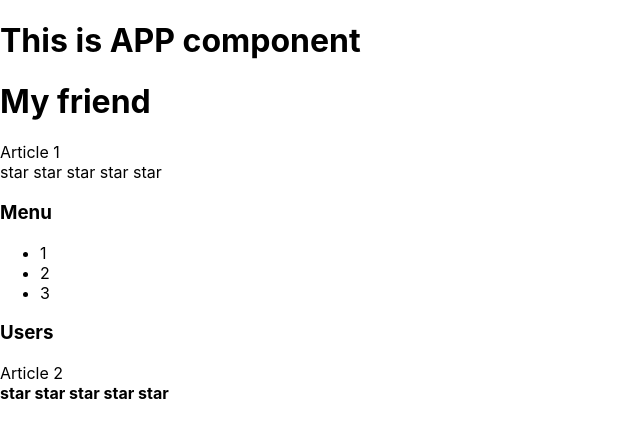
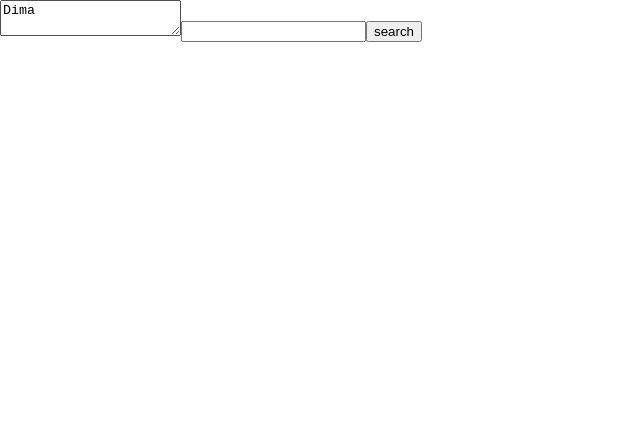
Before and after one commit to Dallmad/examples, a React (Create React App) app: page / in a window 1280 px wide. Shown: the top 438 px of the page, without its empty margins (0-640 px from the left). Built offline with nearby package versions, Linux system fonts and the light colour scheme.

Commit message:
using callback,onClick,onBlur,onChange

```diff
--- /dev/null
+++ b/src/06/06-callback.tsx
@@ -0,0 +1,27 @@
+/*const callback = ()=> {
+    alert('hey')
+}
+window.setTimeout( callback,1000);*/
+
+import {ChangeEvent, MouseEvent} from "react";
+
+export const User =()=>{
+
+const search =(event:MouseEvent<HTMLButtonElement>)=>{
+alert(event.currentTarget.name)
+    }
+const onNameChanged = () => {
+  console.log('name changed')
+}
+const focusLostHandler = () => {
+  console.log('focus lost')
+}
+const onAgeChanged = (event:ChangeEvent<HTMLInputElement>) => {
+  console.log('age changed: '+ event.currentTarget.value)
+}
+    return <div>
+        <textarea onChange={onNameChanged} onBlur={focusLostHandler}>Dima</textarea>
+        <input onChange={onAgeChanged} type={'number'}/>
+        <button name='search' onClick={search}>search</button>
+    </div>
+}
--- a/src/index.tsx
+++ b/src/index.tsx
@@ -3,12 +3,13 @@
 import './index.css';
 import App from './App';
 import reportWebVitals from './reportWebVitals';
+import {User} from "./06/06-callback";
 
 
 
 ReactDOM.render(
   <React.StrictMode>
-    <App />
+    <User />
   </React.StrictMode>,
   document.getElementById('root')
 );
```
